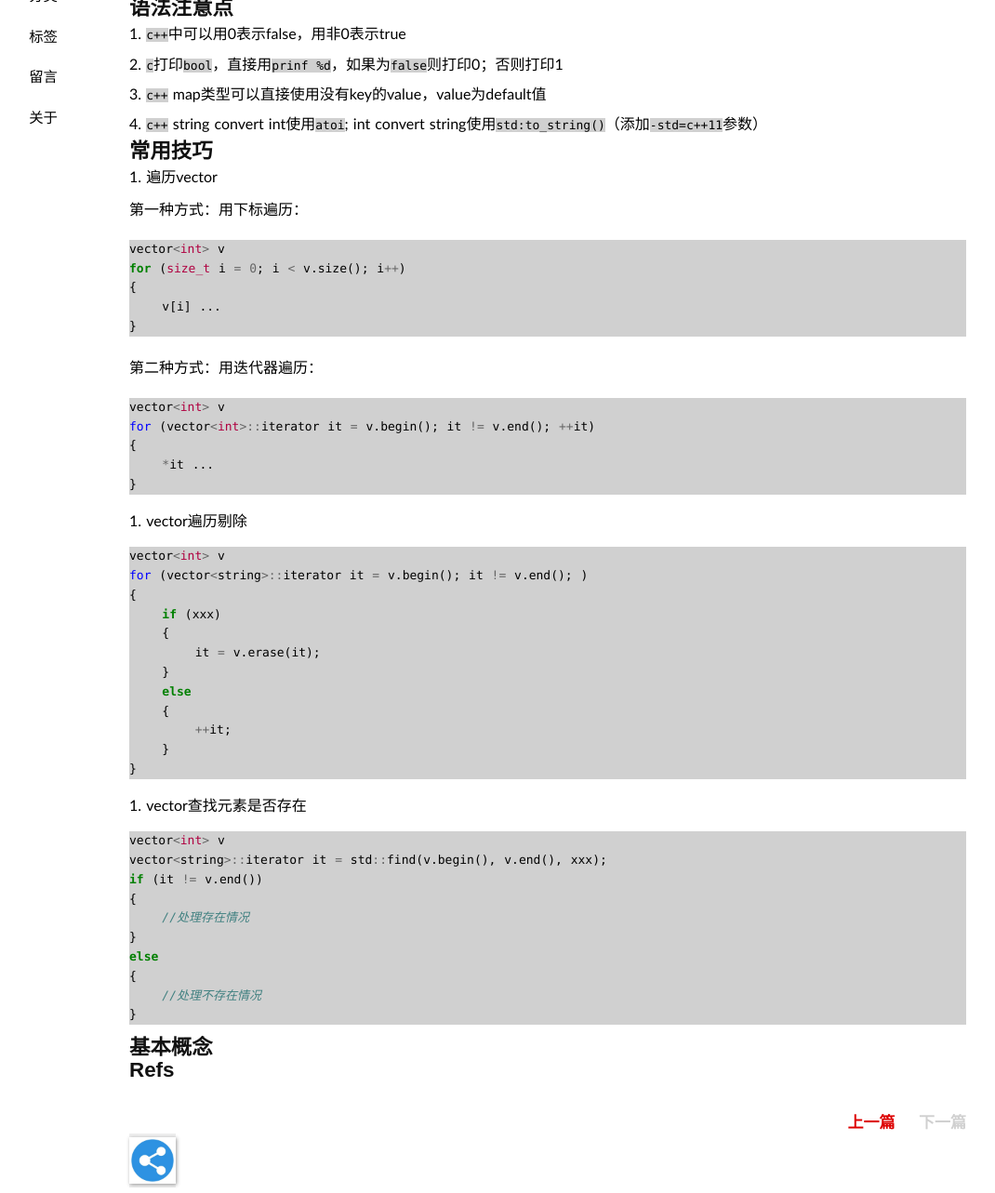
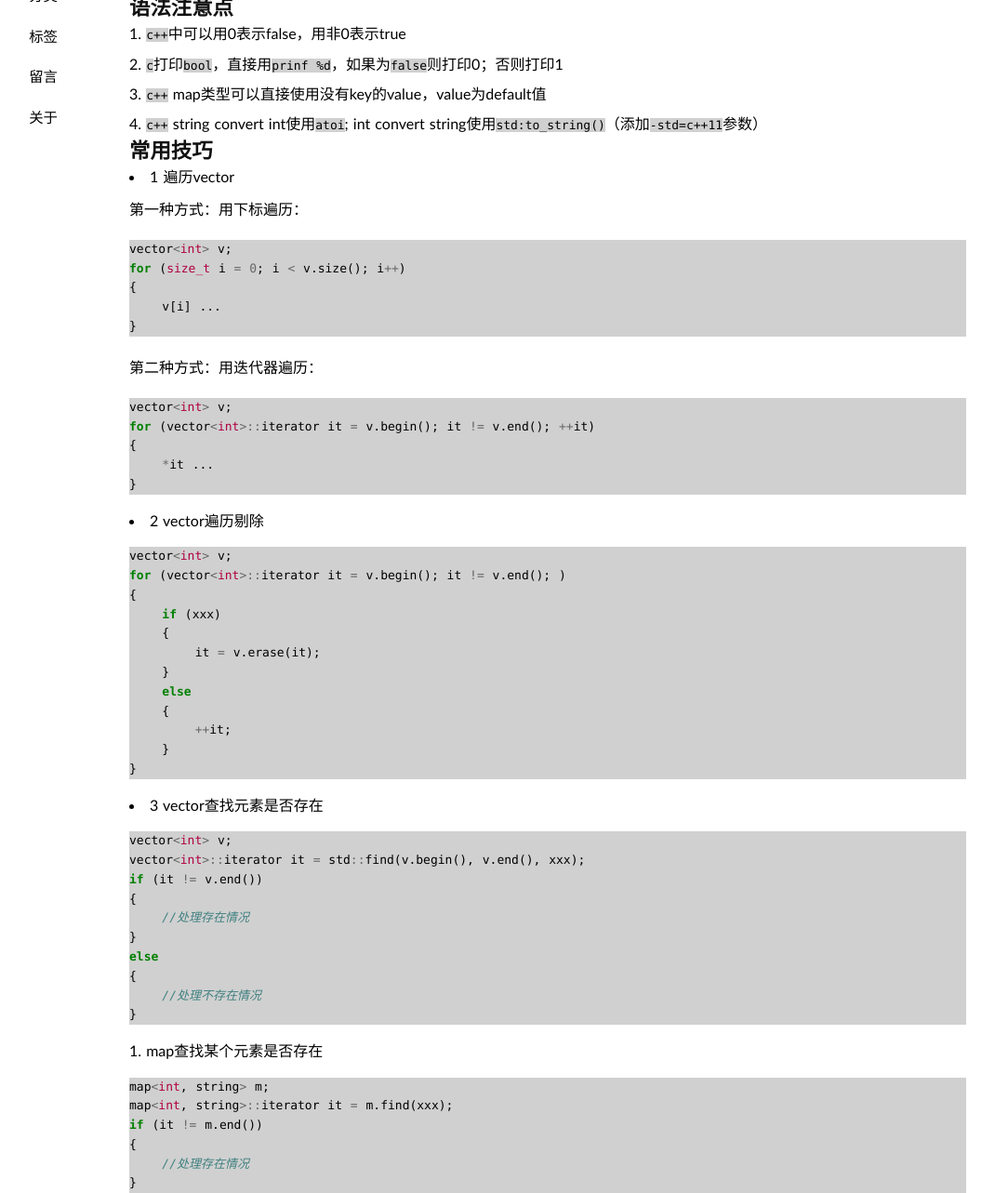
Before and after one commit to duyanghao/duyanghao.github.io, a Jekyll site: the page built from _posts/2018-12-12-c++-practice.md, in a window 1280 px wide and 1400 px high, scrolled down 200 px, cut to the strip 0-1283 px from the top of the window. Shown: the whole strip at 93% size, without its empty margins (51-1121 px from the left). Built offline with Jekyll 4.4.1, drawn with Linux system fonts in a browser that asks for light colours; some web fonts are replaced; comment, search, counter and statistics services are not loaded.

Commit message:
添加c++ practice
Signed-off-by: duyanghao <1294057873@qq.com>

````diff
--- a/_posts/2018-12-12-c++-practice.md
+++ b/_posts/2018-12-12-c++-practice.md
@@ -20,11 +20,11 @@ excerpt: c++业务开发常用技巧总结……
 
 ## 常用技巧
 
-1. 遍历vector
+* 1 遍历vector
 
 第一种方式：用下标遍历：
 ```c++
-vector<int> v
+vector<int> v;
 for (size_t i = 0; i < v.size(); i++)
 {
     v[i] ...
@@ -33,18 +33,18 @@ for (size_t i = 0; i < v.size(); i++)
 
 第二种方式：用迭代器遍历：
 ```c++
-vector<int> v
+vector<int> v;
 for (vector<int>::iterator it = v.begin(); it != v.end(); ++it)
 {
     *it ...
 }
 ```
 
-2. vector遍历剔除
+* 2 vector遍历剔除
 
 ```c++
-vector<int> v
-for (vector<string>::iterator it = v.begin(); it != v.end(); )
+vector<int> v;
+for (vector<int>::iterator it = v.begin(); it != v.end(); )
 {
     if (xxx)
     {
@@ -57,12 +57,27 @@ for (vector<string>::iterator it = v.begin(); it != v.end(); )
 }
 ```
 
-3. vector查找元素是否存在
+* 3 vector查找元素是否存在
 
 ```c++
-vector<int> v
-vector<string>::iterator it = std::find(v.begin(), v.end(), xxx);
+vector<int> v;
+vector<int>::iterator it = std::find(v.begin(), v.end(), xxx);
 if (it != v.end())
+{
+    //处理存在情况
+}
+else
+{
+    //处理不存在情况
+}
+```
+
+4. map查找某个元素是否存在
+
+```c++
+map<int, string> m;
+map<int, string>::iterator it = m.find(xxx);
+if (it != m.end())
 {
     //处理存在情况
 }
````
